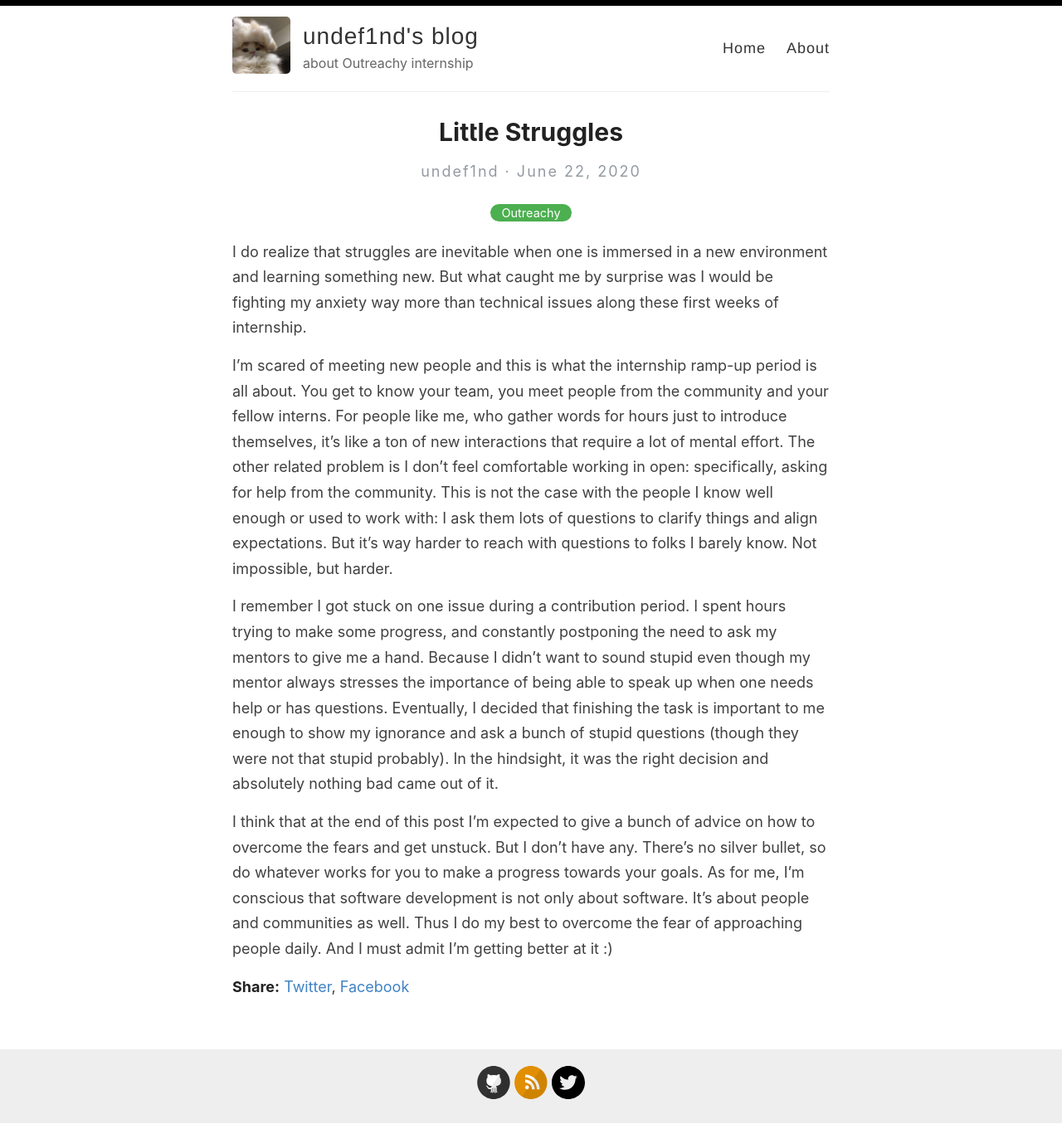
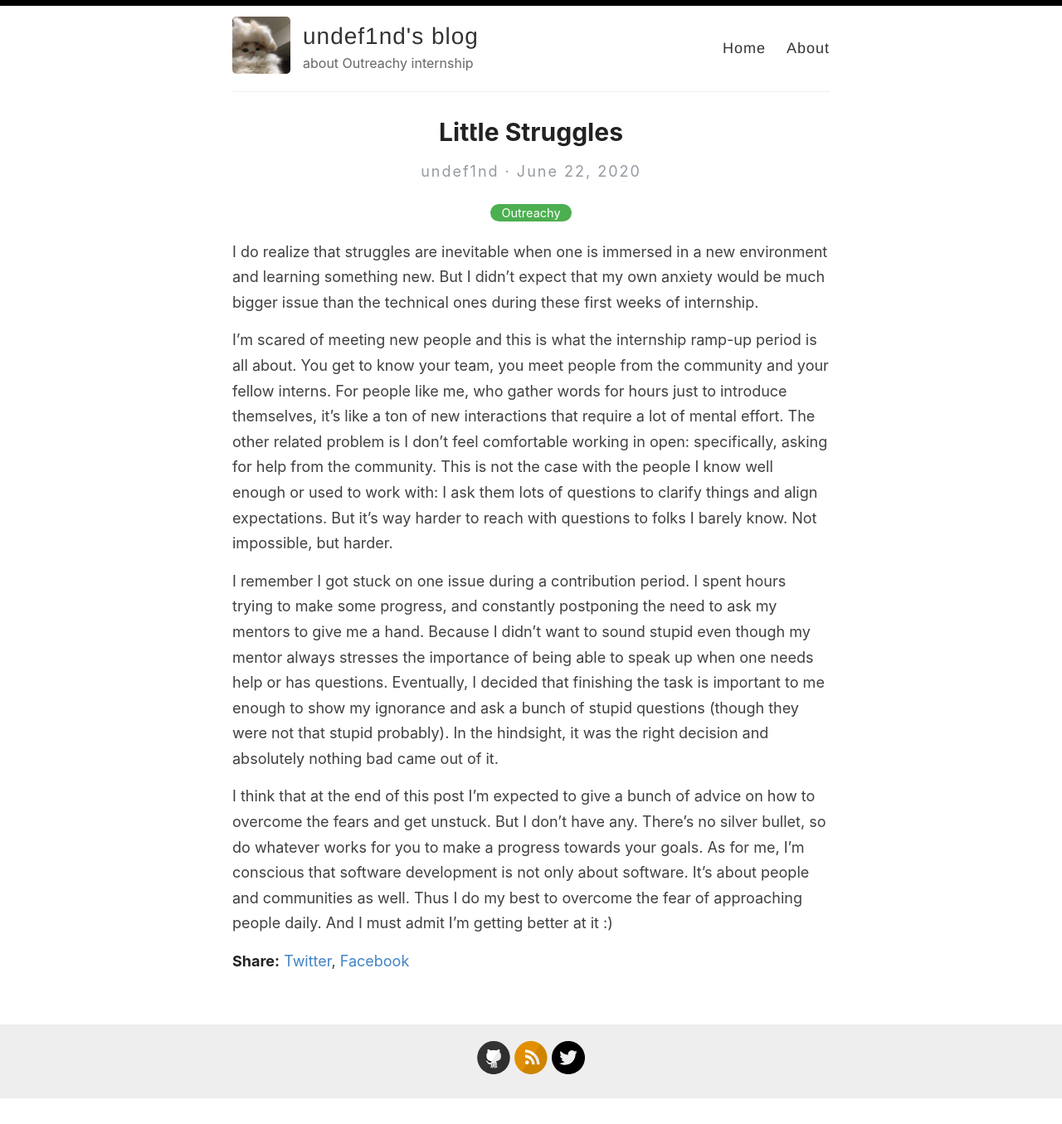
Before and after one commit to undef1nd/undef1nd.github.io, a Jekyll site: the page built from _posts/2020-06-22-struggle.md, in a window 1280 px wide. Shown: the whole page at 83% size. Built offline with Jekyll 4.4.1, drawn with Linux system fonts in a browser that asks for light colours; after the commit the page ends 1324 px from its top, so only the background shows below that.

Commit message:
Change post

```diff
--- a/_posts/2020-06-22-struggle.md
+++ b/_posts/2020-06-22-struggle.md
@@ -4,7 +4,7 @@ title: Little Struggles
 categories: Outreachy
 ---
 
-I do realize that struggles are inevitable when one is immersed in a new environment and learning something new. But what caught me by surprise was I would be fighting my anxiety way more than technical issues along these first weeks of internship.
+I do realize that struggles are inevitable when one is immersed in a new environment and learning something new. But I didn't expect that my own anxiety would be much bigger issue than the technical ones during these first weeks of internship.
 
 I’m scared of meeting new people and this is what the internship ramp-up period is all about. You get to know your team, you meet people from the community and your fellow interns. For people like me, who gather words for hours just to introduce themselves, it’s like a ton of new interactions that require a lot of mental effort. The other related problem is I don’t feel comfortable working in open: specifically, asking for help from the community. This is not the case with the people I know well enough or used to work with: I ask them lots of questions to clarify things and align expectations. But it’s way harder to reach with questions to folks I barely know. Not impossible, but harder.
 
```
